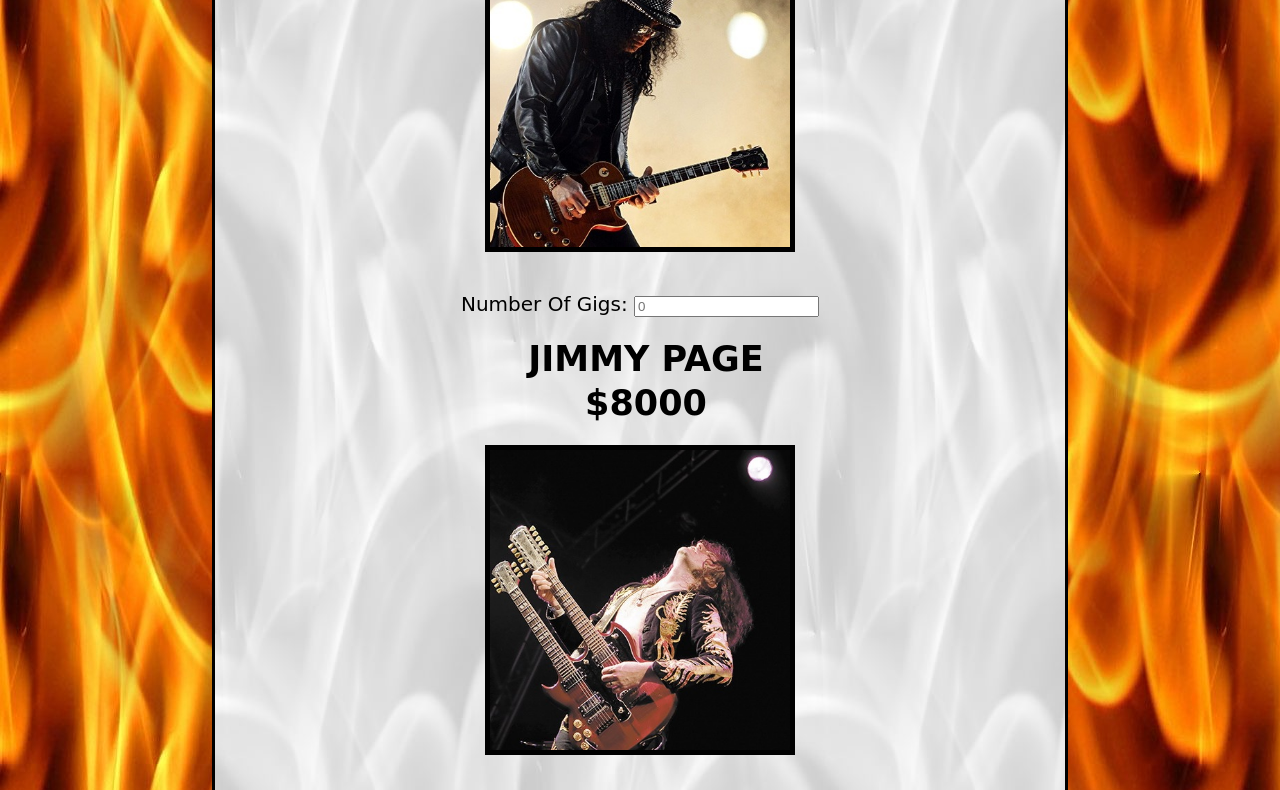
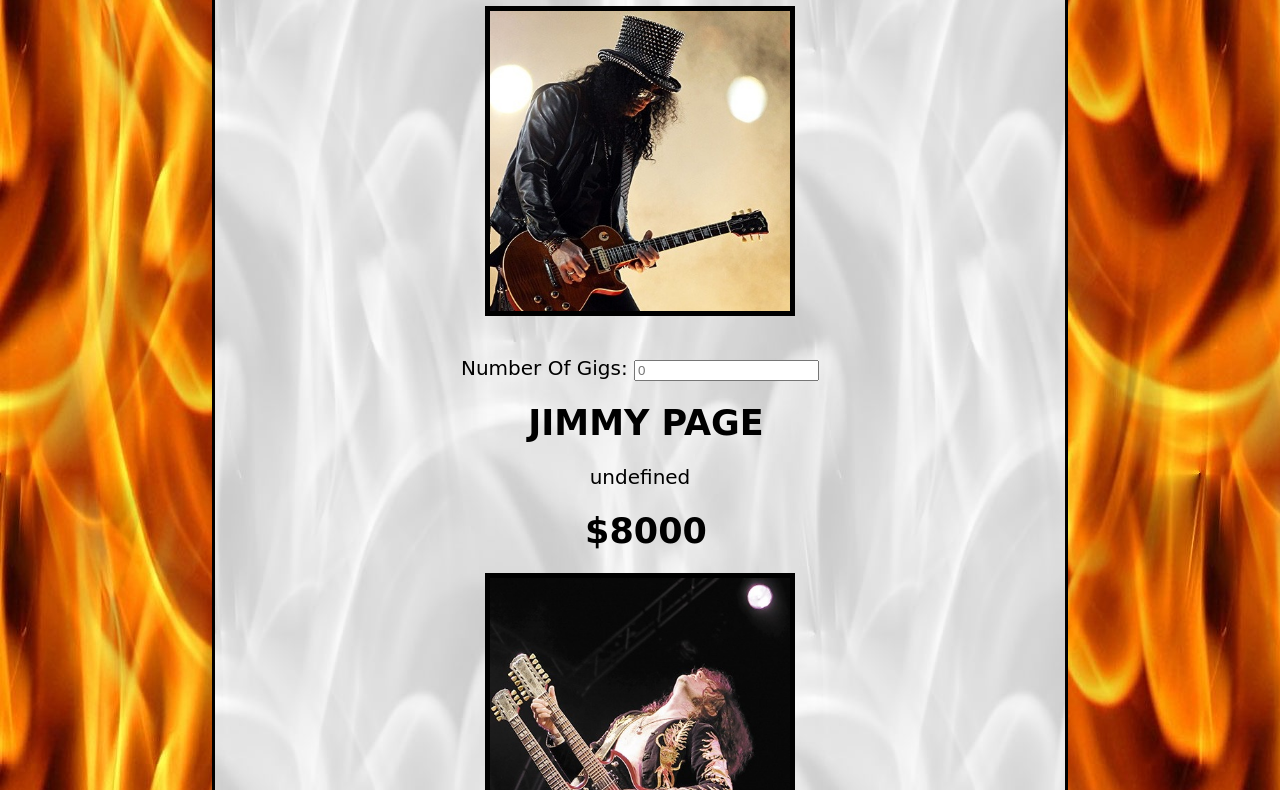
Before and after one commit to jessecaps20/ITM352_F2020_repo, a plain HTML site: page Capalbo_Jesse_Assignment1/public/product_display.html in a window 1280 px wide. Shown: the part 402-1192 px from the top of the page. Drawn offline with Linux system fonts and the light colour scheme; a web font is replaced by a local one.

Commit message:
11/5/2020

```diff
--- a/Capalbo_Jesse_Assignment1/public/product.js
+++ b/Capalbo_Jesse_Assignment1/public/product.js
@@ -4,8 +4,8 @@
     {
         "guitarist": "SLASH",
         "price": 3500.00,
-        "description":"fun guy",
-        "image": "./images/slash.jpg",
+        "description":"hi",
+        "image": "./images/slash.jpg"
     },
     {
         "guitarist": "JIMMY PAGE",
--- a/Capalbo_Jesse_Assignment1/public/product_display.html
+++ b/Capalbo_Jesse_Assignment1/public/product_display.html
@@ -78,7 +78,7 @@
                     for (i = 0; i < products.length; i++) {
                         document.write(`
                         <h2>${products[i].guitarist}</h2>
-
+                        <p>${(products[i].description)}</p>
                         <h2>$${products[i].price}</h2>
                         <div><img src="${products[i].image}"></div>
 
```
